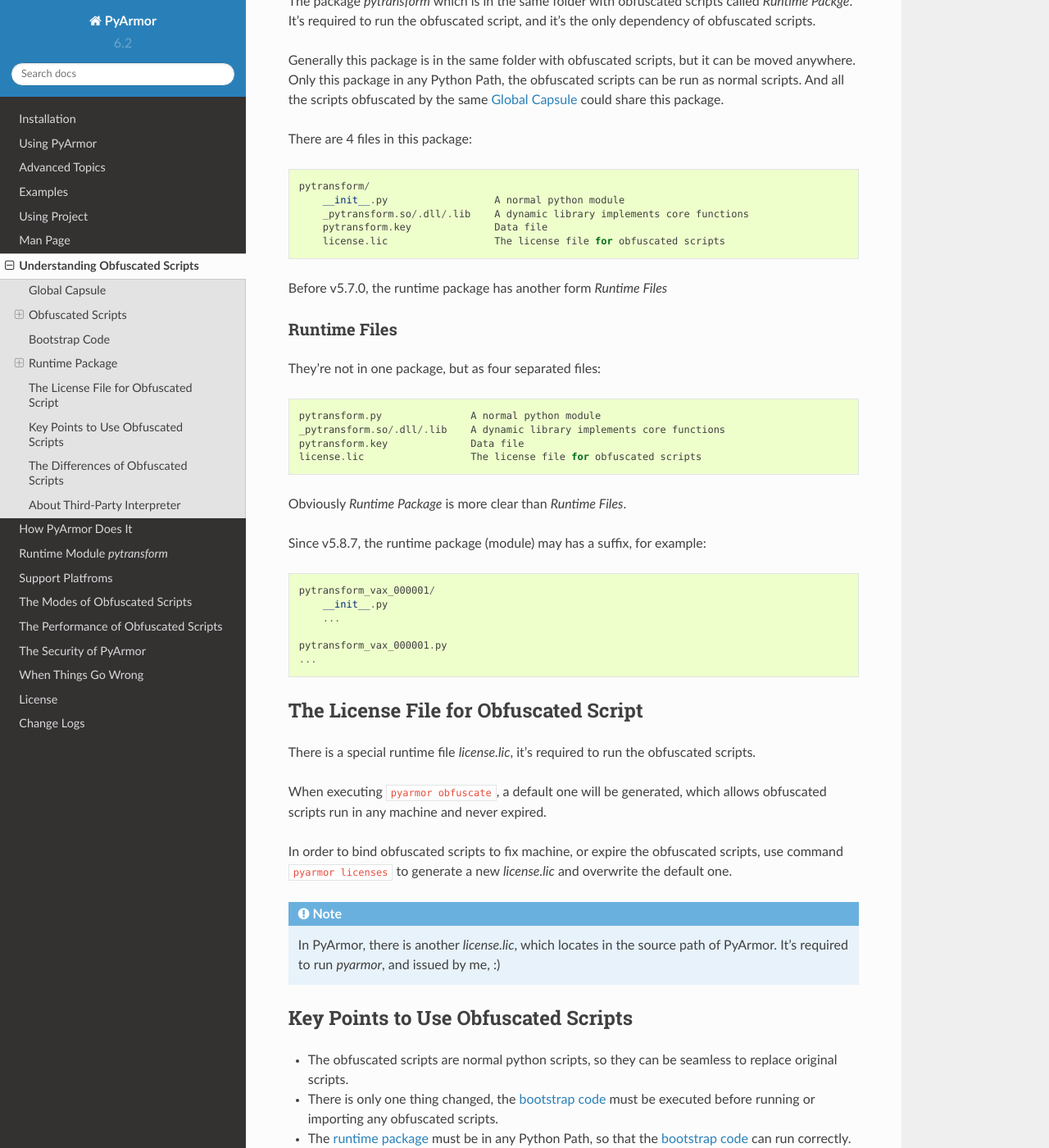
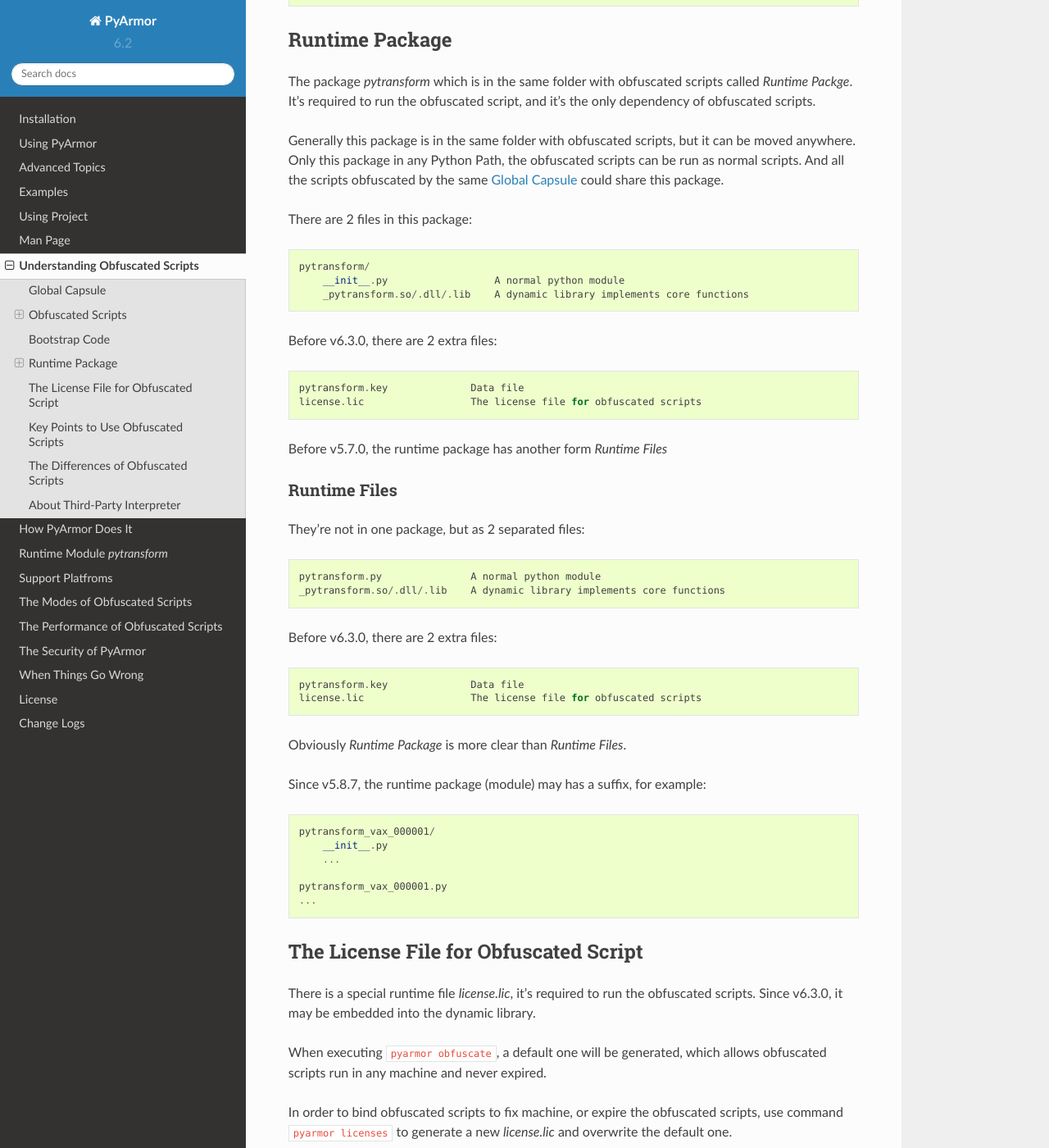
Before and after one commit to dashingsoft/pyarmor, a Sphinx documentation site: the page built from docs/understand-obfuscated-scripts.rst, in a window 1280 px wide and 1400 px high, scrolled down 2619 px. Shown: the whole window at 82% size. Built offline with Sphinx 7.4.7 and the Read the Docs theme 2.0.0, drawn with Linux system fonts in a browser that asks for light colours; some of the changed text lies outside the part shown.

```diff
--- a/docs/understand-obfuscated-scripts.rst
+++ b/docs/understand-obfuscated-scripts.rst
@@ -39,6 +39,9 @@ the required files to run obfuscated scripts::
         pytransform/
             __init__.py
             _pytransform.so, or _pytransform.dll in Windows, _pytransform.dylib in MacOS
+
+Before v6.3, there are 2 extra files::
+
             pytransform.key
             license.lic
 
@@ -132,11 +135,14 @@ be moved anywhere. Only this package in any Python Path, the obfuscated scripts
 can be run as normal scripts. And all the scripts obfuscated by the same
 :ref:`Global Capsule` could share this package.
 
-There are 4 files in this package::
+There are 2 files in this package::
 
     pytransform/
         __init__.py                  A normal python module
         _pytransform.so/.dll/.lib    A dynamic library implements core functions
+
+Before v6.3.0, there are 2 extra files::
+
         pytransform.key              Data file
         license.lic                  The license file for obfuscated scripts
 
@@ -147,10 +153,13 @@ Before v5.7.0, the runtime package has another form `Runtime Files`
 Runtime Files
 ~~~~~~~~~~~~~
 
-They're not in one package, but as four separated files::
+They're not in one package, but as 2 separated files::
 
     pytransform.py               A normal python module
     _pytransform.so/.dll/.lib    A dynamic library implements core functions
+
+Before v6.3.0, there are 2 extra files::
+
     pytransform.key              Data file
     license.lic                  The license file for obfuscated scripts
 
@@ -171,7 +180,7 @@ The License File for Obfuscated Script
 --------------------------------------
 
 There is a special runtime file `license.lic`, it's required to run the
-obfuscated scripts.
+obfuscated scripts. Since v6.3.0, it may be embedded into the dynamic library.
 
 When executing ``pyarmor obfuscate``, a default one will be generated, which
 allows obfuscated scripts run in any machine and never expired.
@@ -247,6 +253,10 @@ There are something changed after Python scripts are obfuscated:
 
 * It will crash to visit the attribute ``co_const`` of code object
   directly if the script is obfuscated in advanced mode.
+
+* If the exception is raised, the line number in the traceback should be same as
+  in the original script except this script has been patched by plugin script or
+  cross protection code.
 
 * The attribute ``__file__`` of code object in the obfuscated scripts
   will be ``<frozen name>`` other than real filename. So in the
```
Also changed, not shown: other parts of docs/understand-obfuscated-scripts.rst (+0 -3 lines).
